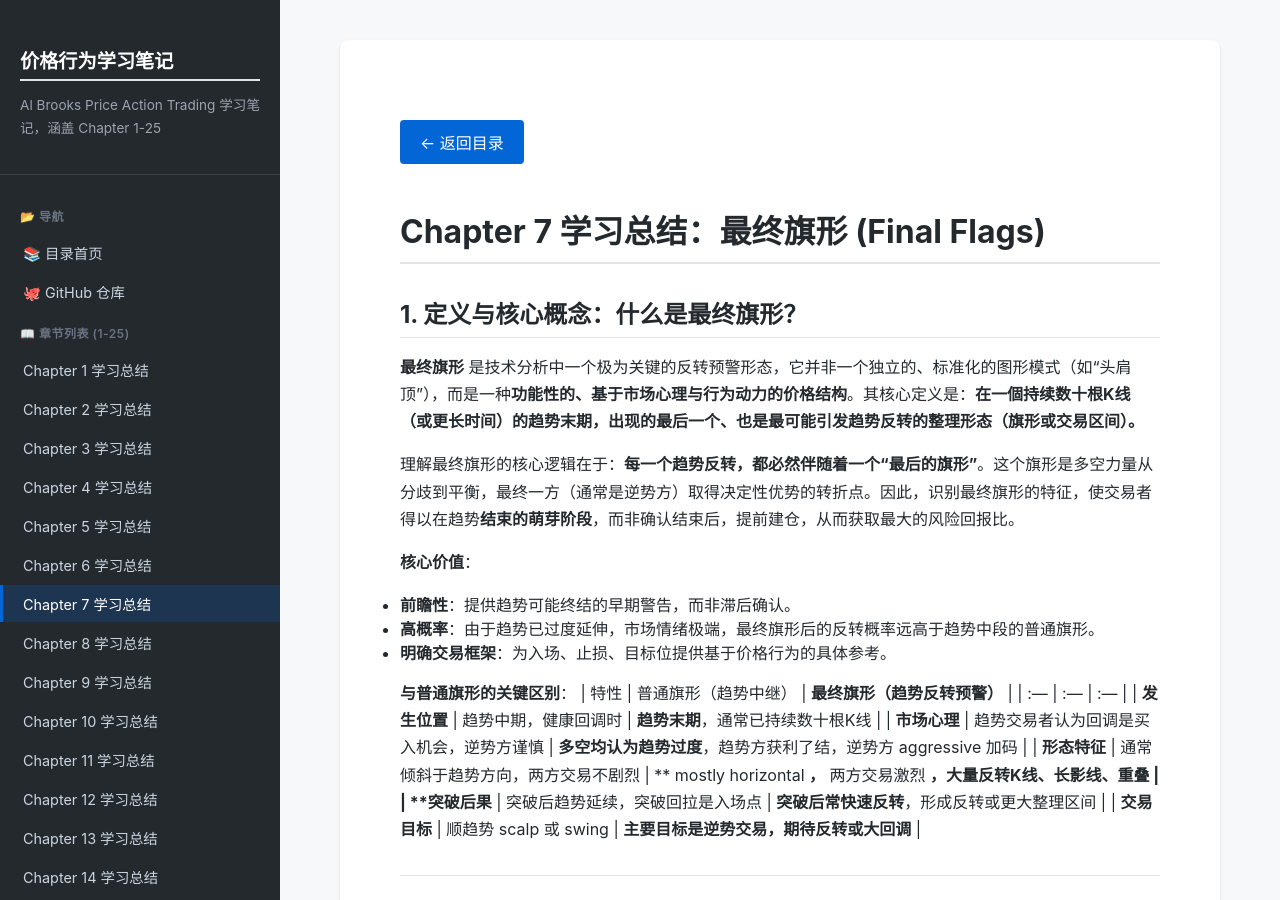
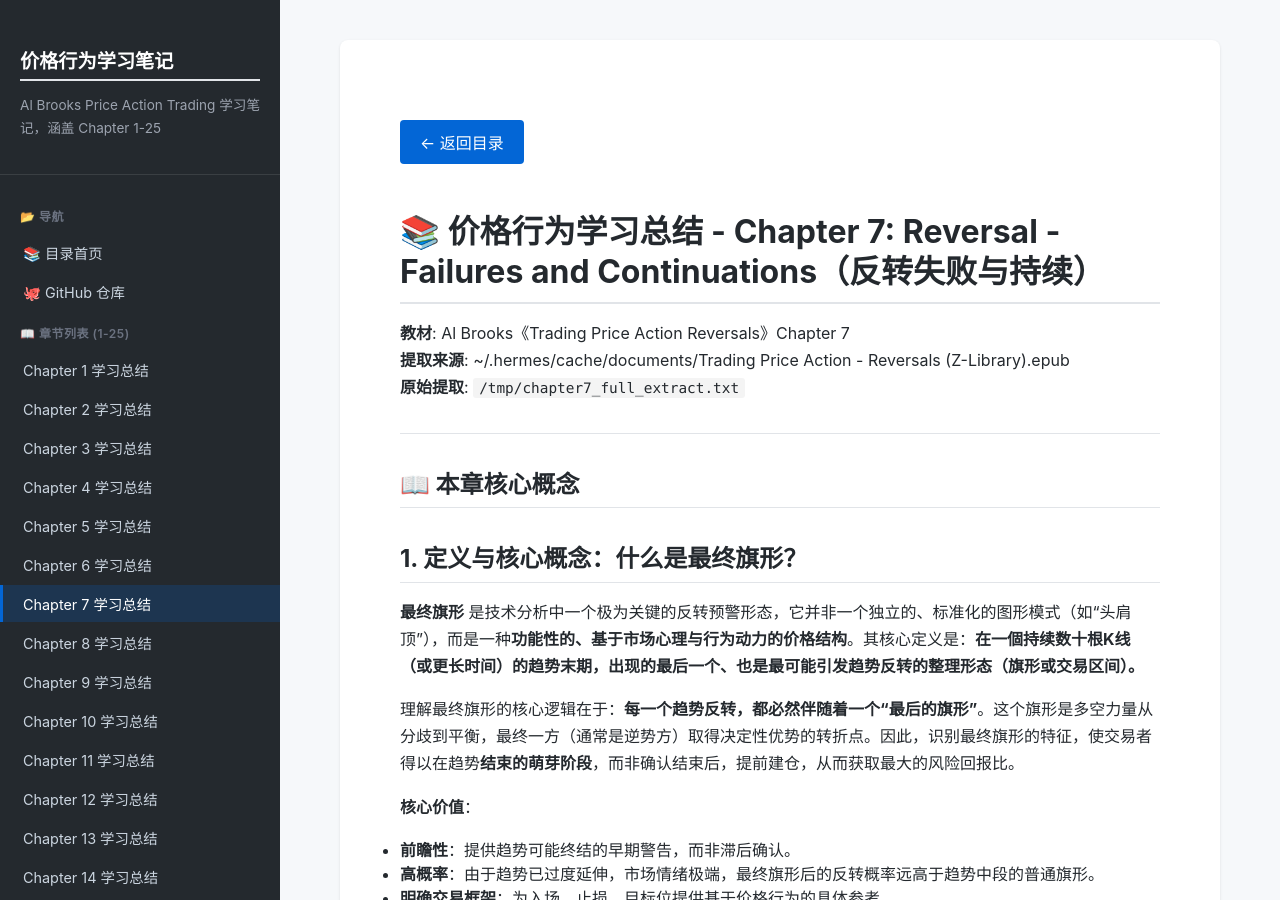
Before and after one commit to stephenki/price-action-notes, a Jekyll site: the page built from chapter-7.md, in a window 1280 px wide and 900 px high. Built offline with Jekyll 4.4.1, drawn with Linux system fonts in a browser that asks for light colours.

Commit message:
fix: 统一 Chapter 7 格式（Book 1 Reversals 标准）

```diff
--- a/chapter-7.md
+++ b/chapter-7.md
@@ -3,7 +3,16 @@ layout: sidebar
 title: "Chapter 7 学习总结"
 chapter: 7
 ---
-# Chapter 7 学习总结：最终旗形 (Final Flags)
+
+# 📚 价格行为学习总结 - Chapter 7: Reversal - Failures and Continuations（反转失败与持续）
+
+**教材**: Al Brooks《Trading Price Action Reversals》Chapter 7
+**提取来源**: ~/.hermes/cache/documents/Trading Price Action - Reversals (Z-Library).epub
+**原始提取**: `/tmp/chapter7_full_extract.txt`
+
+---
+
+## 📖 本章核心概念
 
 ## 1. 定义与核心概念：什么是最终旗形？
 
```
